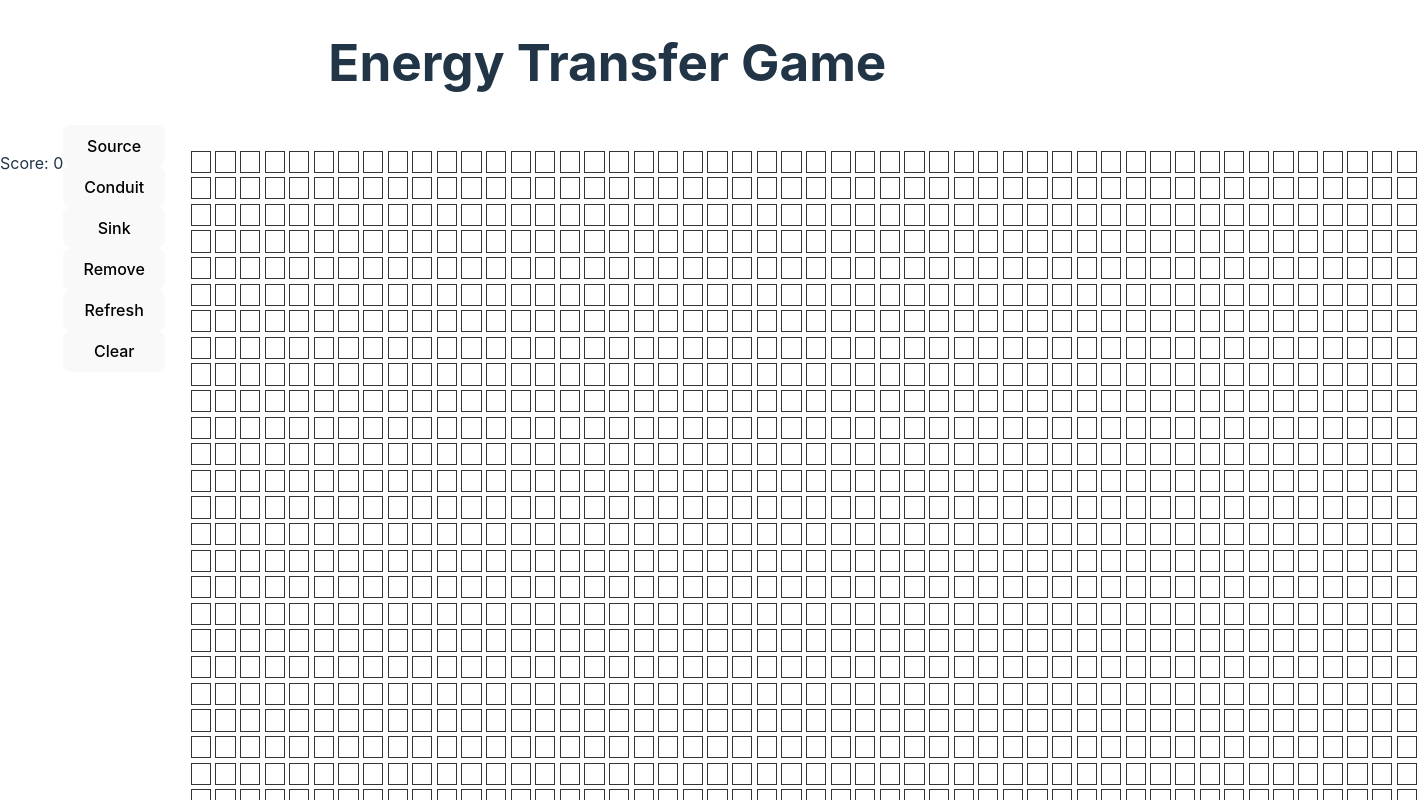
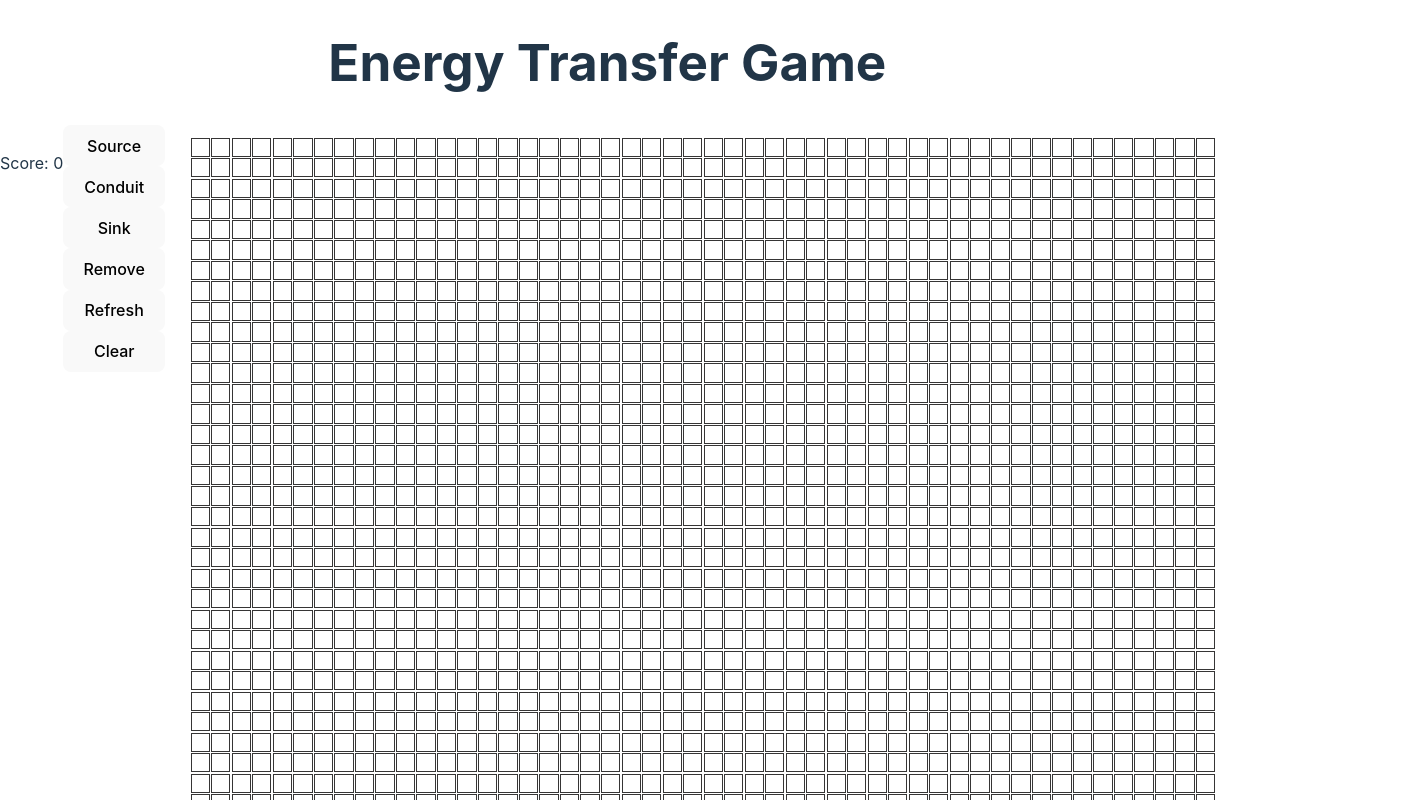
Before and after one commit to JeffBuda/electric-company, a React (Vite) app: page / in a window 1280 px wide. Shown: the top 800 px of the page, 1417 px wide, since content can reach past the window. Built offline with nearby package versions, Linux system fonts and the light colour scheme.

Commit message:
layout changes border-box to correct changing width of tiles

```diff
--- a/src/App.css
+++ b/src/App.css
@@ -23,8 +23,8 @@
   display: grid;
   grid-template-columns: repeat(var(--grid-size), 1fr); /* Use the CSS variable */
   grid-template-rows: repeat(var(--grid-size), 1fr); /* Use the CSS variable */
-  gap: 0.5vw; /* Adjusted to use viewport width */
-  margin: 2vw auto; /* Adjusted to use viewport width */
+  gap: 0.1vw; /* Adjusted to use viewport width */
+  margin: 1vw auto; /* Adjusted to use viewport width */
   width: 80vw; /* Adjusted to use viewport width */
   height: 80vw; /* Adjusted to use viewport width to maintain aspect ratio */
 }
@@ -37,12 +37,14 @@
   align-items: center;
   justify-content: center;
   aspect-ratio: 1 / 1; /* Ensure the tile is square */
+  box-sizing: border-box; /* Include border in the element's total width and height */
 }
 
 .game-piece {
   width: 80%; /* Adjusted to be relative to the tile */
   height: 80%; /* Adjusted to be relative to the tile */
   aspect-ratio: 1 / 1; /* Ensure the game piece is square */
+  box-sizing: border-box; /* Include border in the element's total width and height */
 }
 
 .game-piece.source {
@@ -62,7 +64,7 @@
 }
 
 .game-piece.powered {
-  border: 0.2vw solid yellow; /* Adjusted to use viewport width */
+  border: 0.1vw solid yellow; /* Adjusted to use viewport width */
 }
 
 .score {
```
